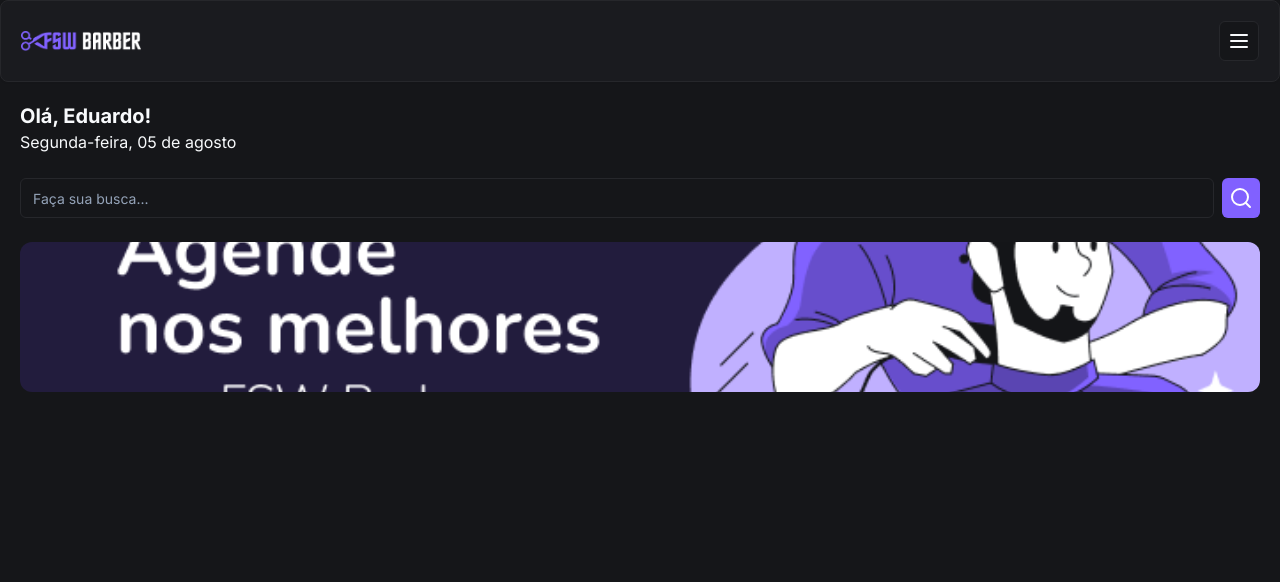
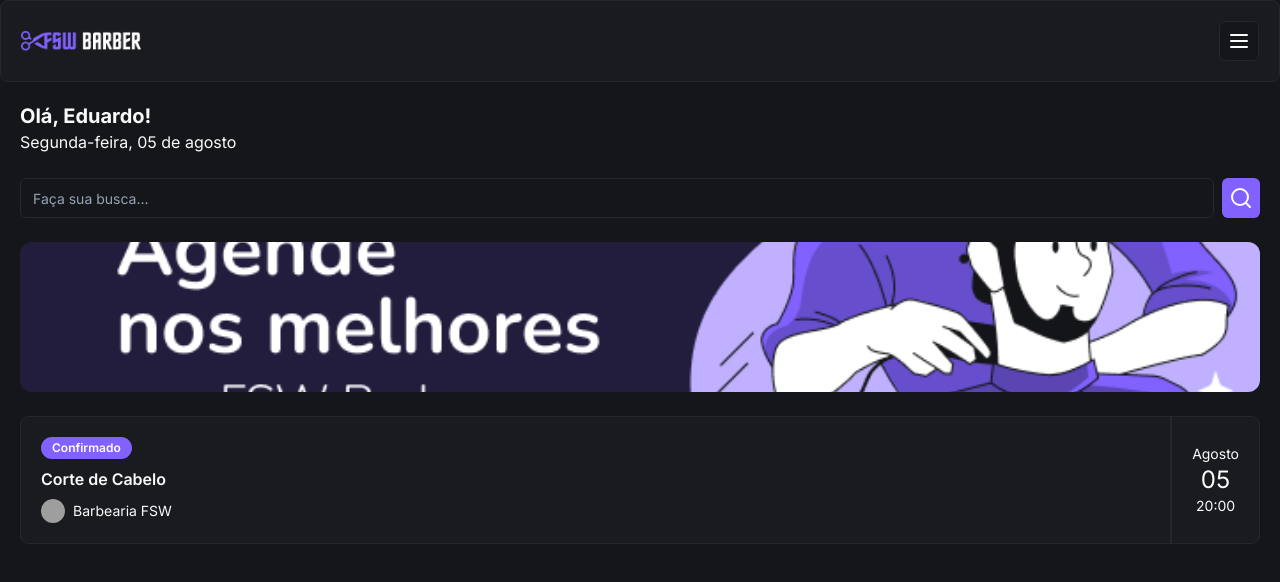
Before and after one commit to eduardoferre/projectBarber, a Next.js app: page / in a window 1280 px wide. Shown: the top 582 px of the page. Built offline with nearby package versions, Linux system fonts and the light colour scheme; grey boxes are pictures that could not be loaded.

Commit message:
feat: add booking item

```diff
--- /dev/null
+++ b/app/_components/ui/avatar.tsx
@@ -0,0 +1,50 @@
+"use client"
+
+import * as React from "react"
+import * as AvatarPrimitive from "@radix-ui/react-avatar"
+
+import { cn } from "@/app/_lib/utils"
+
+const Avatar = React.forwardRef<
+  React.ElementRef<typeof AvatarPrimitive.Root>,
+  React.ComponentPropsWithoutRef<typeof AvatarPrimitive.Root>
+>(({ className, ...props }, ref) => (
+  <AvatarPrimitive.Root
+    ref={ref}
+    className={cn(
+      "relative flex h-10 w-10 shrink-0 overflow-hidden rounded-full",
+      className
+    )}
+    {...props}
+  />
+))
+Avatar.displayName = AvatarPrimitive.Root.displayName
+
+const AvatarImage = React.forwardRef<
+  React.ElementRef<typeof AvatarPrimitive.Image>,
+  React.ComponentPropsWithoutRef<typeof AvatarPrimitive.Image>
+>(({ className, ...props }, ref) => (
+  <AvatarPrimitive.Image
+    ref={ref}
+    className={cn("aspect-square h-full w-full", className)}
+    {...props}
+  />
+))
+AvatarImage.displayName = AvatarPrimitive.Image.displayName
+
+const AvatarFallback = React.forwardRef<
+  React.ElementRef<typeof AvatarPrimitive.Fallback>,
+  React.ComponentPropsWithoutRef<typeof AvatarPrimitive.Fallback>
+>(({ className, ...props }, ref) => (
+  <AvatarPrimitive.Fallback
+    ref={ref}
+    className={cn(
+      "flex h-full w-full items-center justify-center rounded-full bg-muted",
+      className
+    )}
+    {...props}
+  />
+))
+AvatarFallback.displayName = AvatarPrimitive.Fallback.displayName
+
+export { Avatar, AvatarImage, AvatarFallback }
--- /dev/null
+++ b/app/_components/ui/badge.tsx
@@ -0,0 +1,36 @@
+import * as React from "react"
+import { cva, type VariantProps } from "class-variance-authority"
+
+import { cn } from "@/app/_lib/utils"
+
+const badgeVariants = cva(
+  "inline-flex items-center rounded-full border px-2.5 py-0.5 text-xs font-semibold transition-colors focus:outline-none focus:ring-2 focus:ring-ring focus:ring-offset-2",
+  {
+    variants: {
+      variant: {
+        default:
+          "border-transparent bg-primary text-primary-foreground hover:bg-primary/80",
+        secondary:
+          "border-transparent bg-secondary text-secondary-foreground hover:bg-secondary/80",
+        destructive:
+          "border-transparent bg-destructive text-destructive-foreground hover:bg-destructive/80",
+        outline: "text-foreground",
+      },
+    },
+    defaultVariants: {
+      variant: "default",
+    },
+  }
+)
+
+export interface BadgeProps
+  extends React.HTMLAttributes<HTMLDivElement>,
+    VariantProps<typeof badgeVariants> {}
+
+function Badge({ className, variant, ...props }: BadgeProps) {
+  return (
+    <div className={cn(badgeVariants({ variant }), className)} {...props} />
+  )
+}
+
+export { Badge, badgeVariants }
--- a/app/page.tsx
+++ b/app/page.tsx
@@ -6,6 +6,9 @@
 import { Button } from "./_components/ui/button";
 import { Input } from "./_components/ui/input";
 import Image from "next/image";
+import { Card, CardContent } from "./_components/ui/card";
+import { Badge } from "./_components/ui/badge";
+import { Avatar, AvatarImage } from "./_components/ui/avatar";
 
 const Home = () => {
   return <div>
@@ -15,16 +18,35 @@
       <h2 className="text-xl font-bold">Olá, Eduardo!</h2>
       <p>Segunda-feira, 05 de agosto</p>
       <div className="flex items-center gap-2 mt-6">
-      <Input placeholder = "Faça sua busca..."/>
+        <Input placeholder="Faça sua busca..." />
         <Button size="icon">
           <SearchIcon />
         </Button>
       </div>
       <div className="relative w-full h-[150px] mt-6">
-      <Image alt="Agende nos melhores FSW Barber" src="/banner-01.png" fill className="object-cover rounded-xl"/>
+        <Image alt="Agende nos melhores FSW Barber" src="/banner-01.png" fill className="object-cover rounded-xl" />
+      </div>
+      <Card className="mt-6">
+        <CardContent className="flex justify-between p-0">
+          <div className="flex flex-col gap-2 py-5 pl-5">
+            <Badge className="w-fit"> Confirmado </Badge>
+            <h3 className="font-semibold">Corte de Cabelo</h3>
+            <div className="flex items-center gap-2">
+              <Avatar className="h-6 w-6">
+                <AvatarImage src="https://utfs.io/f/c97a2dc9-cf62-468b-a851-bfd2bdde775f-16p.png" />
+              </Avatar>
+              <p className="text-sm">Barbearia FSW</p>
+            </div>
+          </div>
+          <div className="flex flex-col items-center justify-center border-l-2 border-solid px-5">
+            <p className="text-sm">Agosto</p>
+            <p className="text-2xl">05</p>
+            <p className="text-sm">20:00</p>
+          </div>
+        </CardContent>
+      </Card>
     </div>
 
-    </div>
   </div>
 };
 
--- a/package.json
+++ b/package.json
@@ -13,6 +13,7 @@
   },
   "dependencies": {
     "@prisma/client": "^5.18.0",
+    "@radix-ui/react-avatar": "^1.1.0",
     "@radix-ui/react-slot": "^1.1.0",
     "class-variance-authority": "^0.7.0",
     "clsx": "^2.1.1",
```
Also changed, not shown: 1 other file (tests, documents, lock files or other folders). Lines whose indentation alone changed are shown as unchanged.
